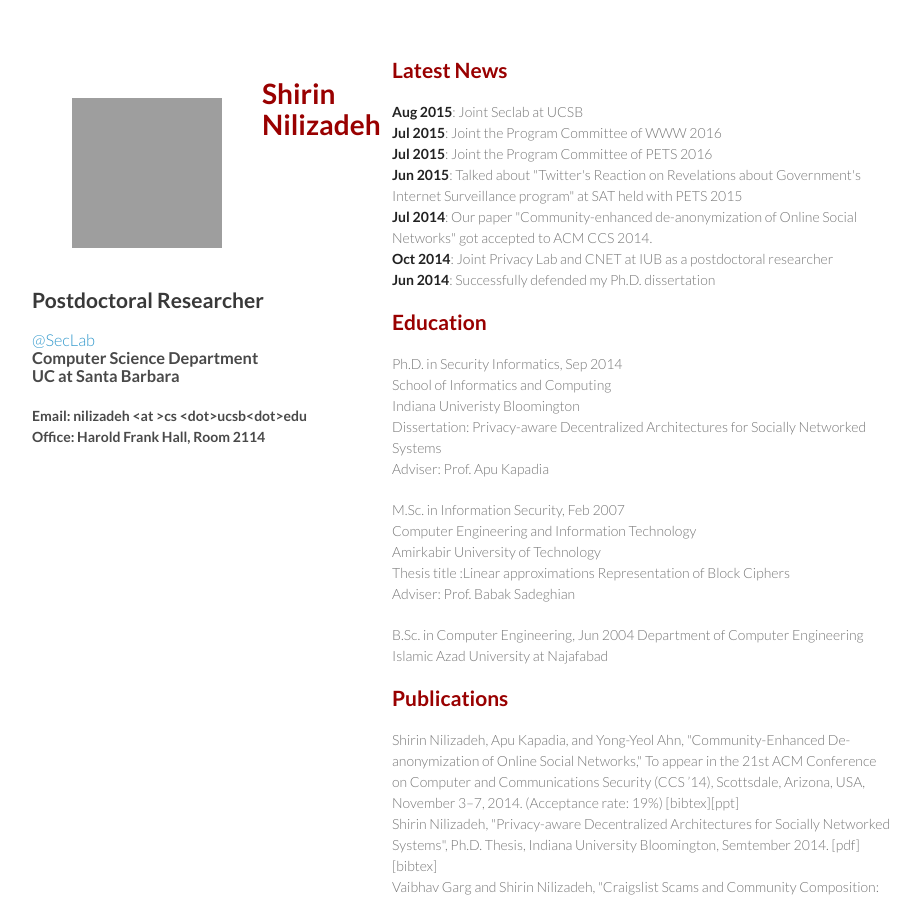
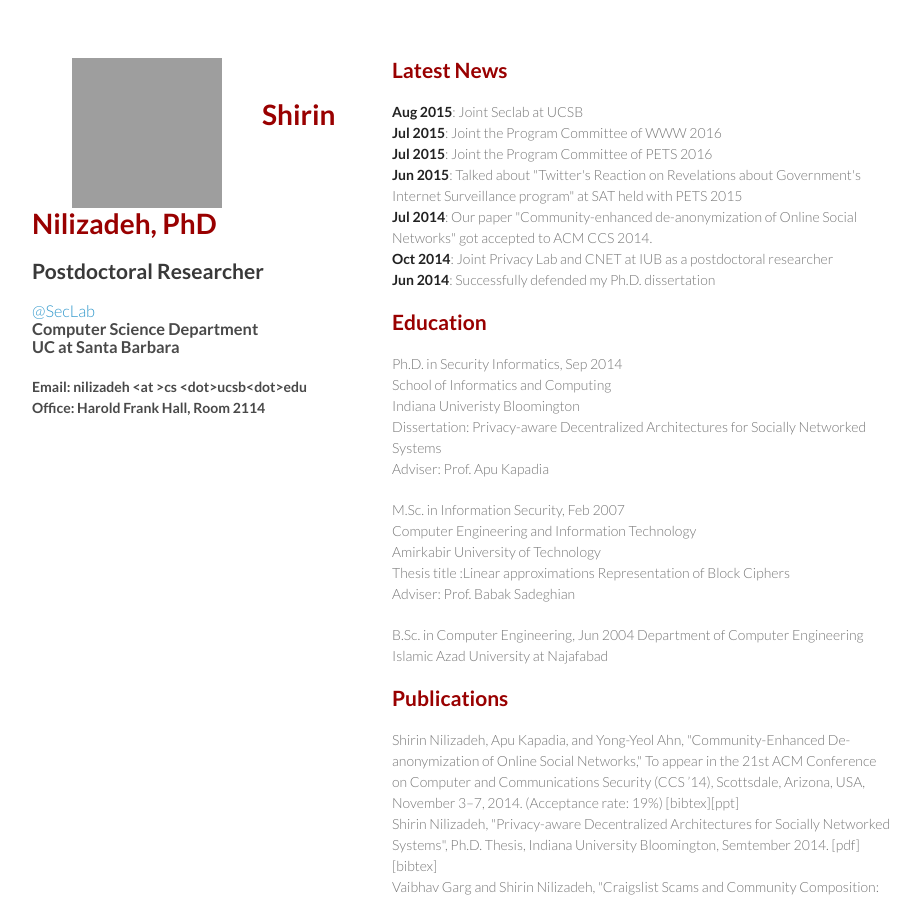
Before and after one commit to Machiry/nilizadeh.github.io, a Jekyll site: the page index.html, which Jekyll copies as it is, in a window 1280 px wide and 900 px high. Shown: the whole window, without its empty margins (178-1098 px from the left). Built offline with Jekyll 4.4.1, drawn with Linux system fonts in a browser that asks for light colours; grey boxes are pictures that could not be loaded.

Commit message:
Update index.html
header

```diff
--- a/index.html
+++ b/index.html
@@ -15,8 +15,8 @@
   <body>
     <div class="wrapper">
       <header>
-        <img align="left" src="shirin.jpg" width="150" height="150" hspace="40" vspace="40"/>
-       <p> <h1><font color="#990000">Shirin Nilizadeh</font></h1>
+        <img align="left" src="shirin.jpg" width="150" height="150" hspace="40"/> <br>
+       <p> <h1><font color="#990000">Shirin Nilizadeh, PhD </font></h1>
        <h2>Postdoctoral Researcher<br> </h2> </p>
         <p>
         <h3><strong><a href="https://seclab.cs.ucsb.edu">@SecLab</a></strong> <br>
```
